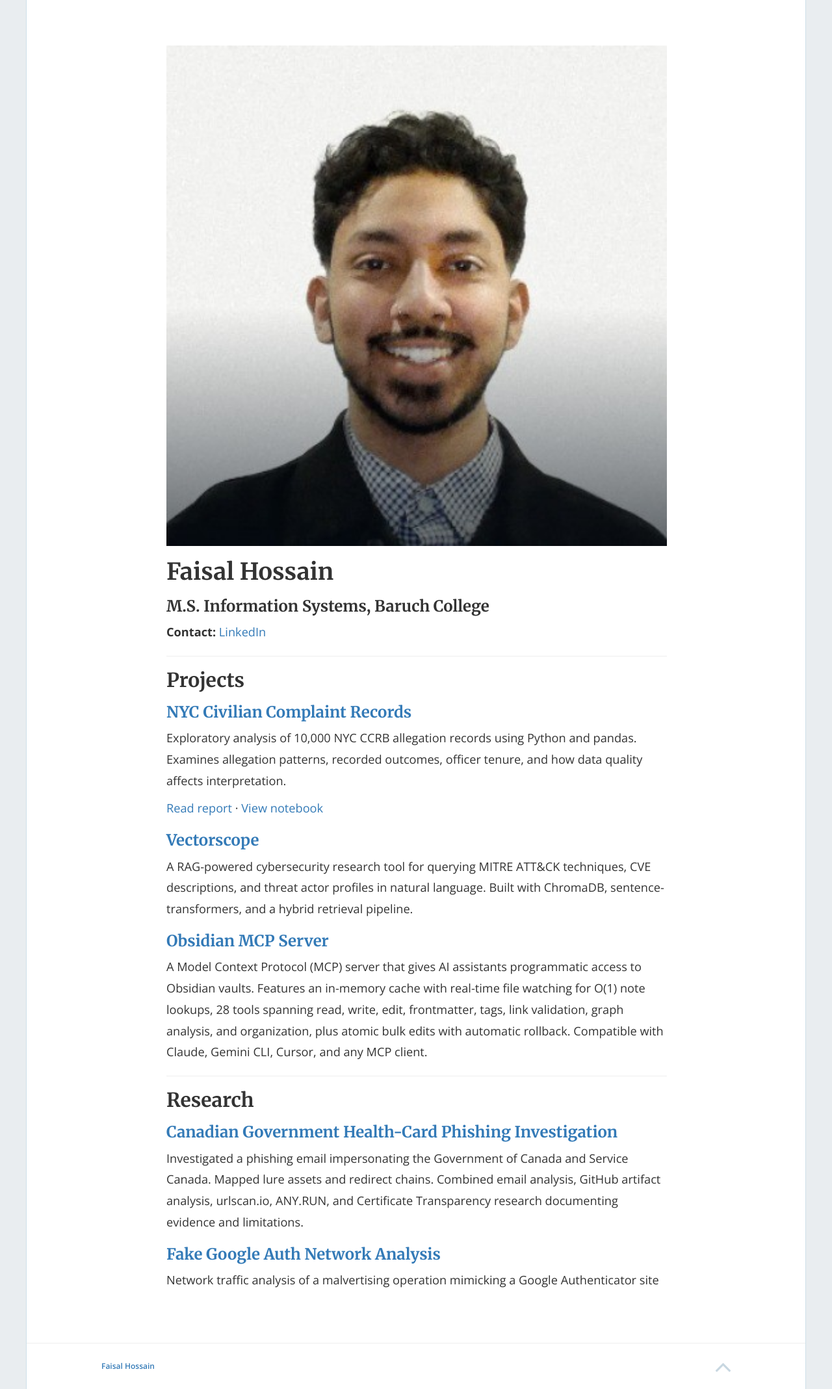
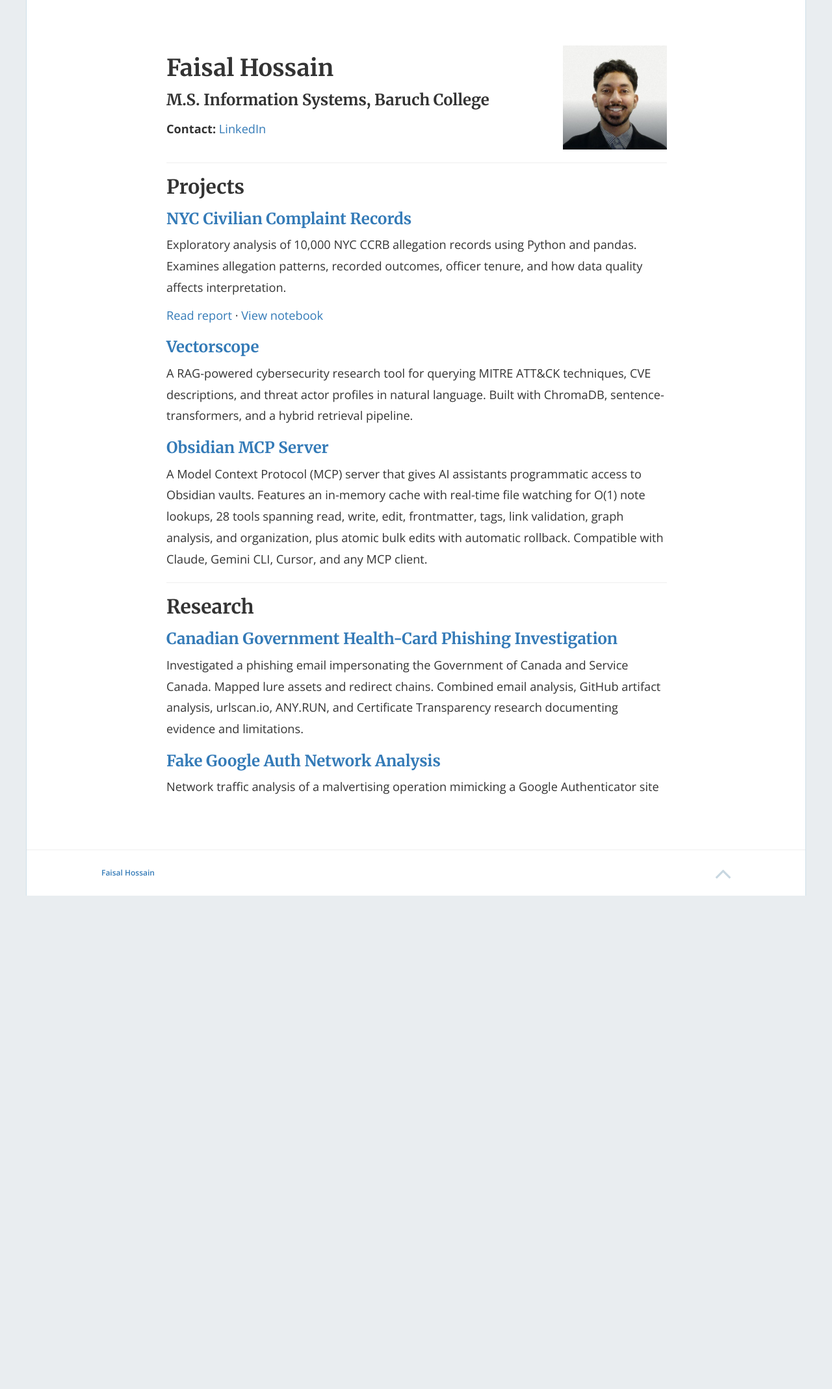
Before and after one commit to faisalhossainnyc/faisalhossainnyc.github.io, a Jekyll site: the page built from index.md, in a window 1280 px wide. Shown: the whole page at 65% size. Built offline with Jekyll 4.4.1, drawn with Linux system fonts in a browser that asks for light colours; nearby versions of some CDN libraries; after the commit the page ends 1378 px from its top, so only the background shows below that.

Commit message:
Resize and align the portfolio headshot

```diff
--- a/css/style.scss
+++ b/css/style.scss
@@ -62,6 +62,52 @@ a {
 
 img {
   width: 100%;
+}
+
+.portfolio-header {
+  display: flex;
+  align-items: center;
+  gap: 32px;
+
+  &__text {
+    flex: 1;
+    min-width: 0;
+  }
+
+  h1 {
+    margin: 0 0 12px;
+  }
+
+  &__summary {
+    @extend %merriweather;
+    margin: 0 0 12px;
+    font-size: 24px;
+    font-weight: 700;
+    line-height: 1.4;
+  }
+
+  &__contact {
+    margin: 0;
+  }
+
+  &__headshot {
+    flex: 0 0 160px;
+    width: 160px;
+    height: 160px;
+    object-fit: cover;
+  }
+
+  @media (max-width: 600px) {
+    flex-direction: column;
+    align-items: flex-start;
+    gap: 24px;
+
+    &__headshot {
+      flex-basis: auto;
+      width: 128px;
+      height: 128px;
+    }
+  }
 }
 
 button.btn, input.btn {
--- a/index.md
+++ b/index.md
@@ -3,11 +3,14 @@ layout: inner
 title: Faisal Hossain
 ---
 
-![Headshot](img/Headshot.jpeg)
-
-# Faisal Hossain
-### M.S. Information Systems, Baruch College
-**Contact:** [LinkedIn](https://www.linkedin.com/in/faisalhossainnyc)
+<header class="portfolio-header">
+  <div class="portfolio-header__text">
+    <h1>Faisal Hossain</h1>
+    <p class="portfolio-header__summary">M.S. Information Systems, Baruch College</p>
+    <p class="portfolio-header__contact"><strong>Contact:</strong> <a href="https://www.linkedin.com/in/faisalhossainnyc">LinkedIn</a></p>
+  </div>
+  <img class="portfolio-header__headshot" src="{{ '/img/Headshot.jpeg' | relative_url }}" alt="Faisal Hossain" width="160" height="160">
+</header>
 
 ---
 
```
